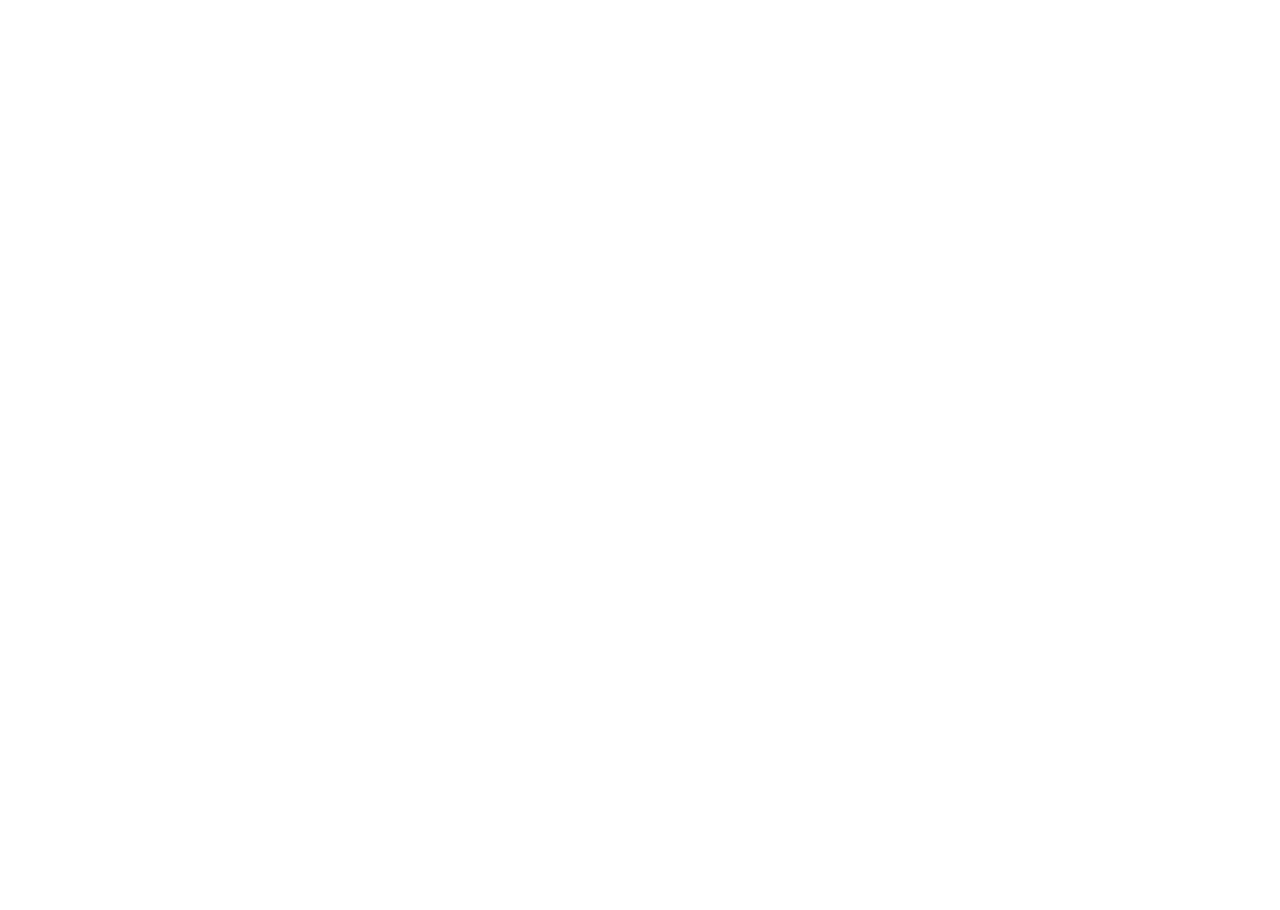
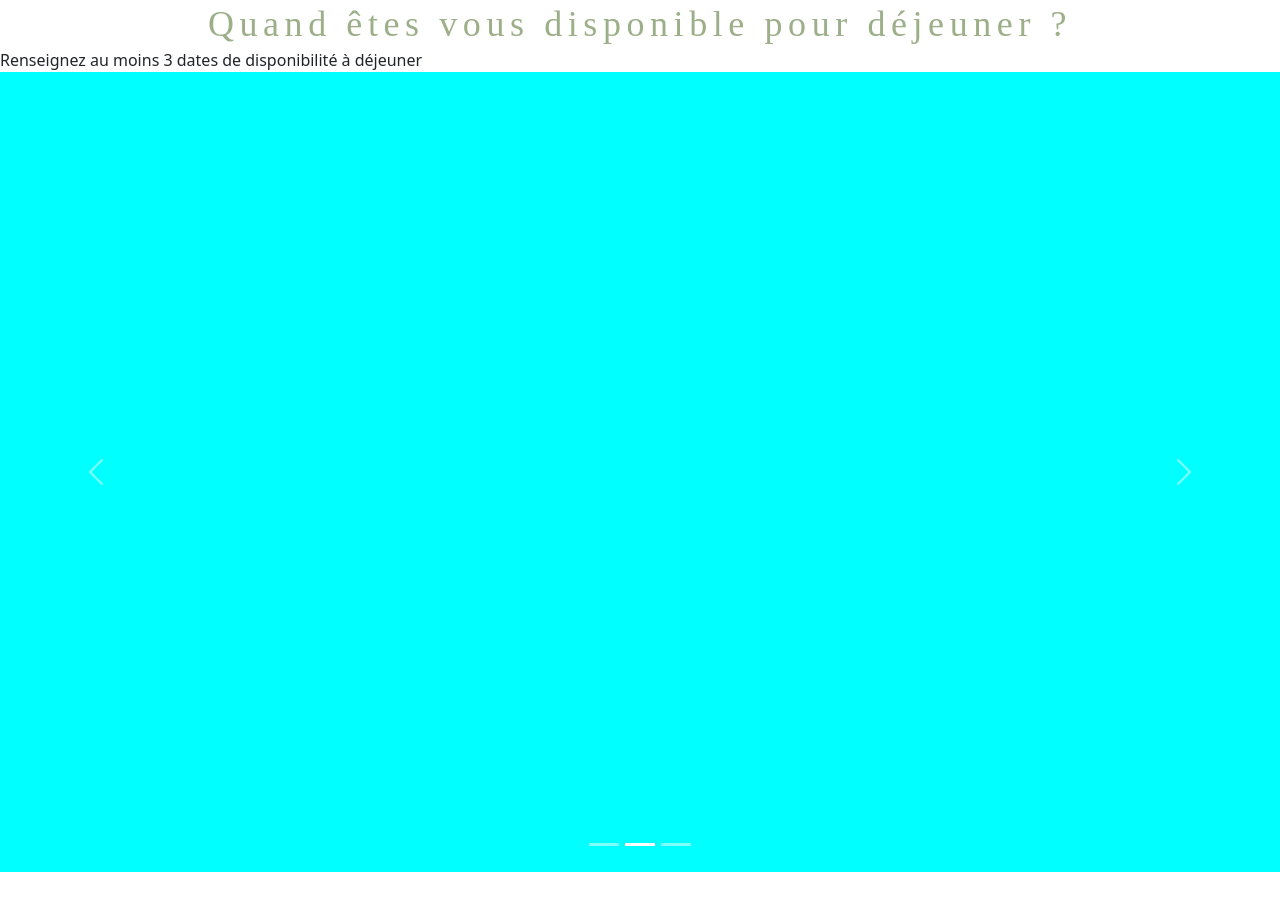
Before and after one commit to CyrklProject/front, a React (Create React App) app: page /Availability in a window 1280 px wide. Before the commit this address had no page. Shown: the top 910 px of the page. Before the commit the page ends 800 px from the top, so only its background shows below. Built offline with nearby package versions, Linux system fonts and the light colour scheme.

Commit message:
add all mvp of availability page

```diff
--- a/public/index.html
+++ b/public/index.html
@@ -10,6 +10,7 @@
       content="Web site created using create-react-app"
     />
     <link rel="apple-touch-icon" href="%PUBLIC_URL%/logo192.png" />
+    <link href="https://cdn.jsdelivr.net/npm/bootstrap@5.1.3/dist/css/bootstrap.min.css" rel="stylesheet" integrity="sha384-1BmE4kWBq78iYhFldvKuhfTAU6auU8tT94WrHftjDbrCEXSU1oBoqyl2QvZ6jIW3" crossorigin="anonymous">
     <!--
       manifest.json provides metadata used when your web app is installed on a
       user's mobile device or desktop. See https://developers.google.com/web/fundamentals/web-app-manifest/
--- /dev/null
+++ b/src/Pages/Availability.js
@@ -0,0 +1,13 @@
+import { AvailabilityTitle, AvailabilityContainer } from './Availability.style';
+import ControlledCarousel from '../components/Carousel';
+import 'bootstrap/dist/css/bootstrap.min.css';
+
+export default function Availability() {
+  return (
+    <AvailabilityContainer>
+      <AvailabilityTitle>Quand êtes vous disponible pour déjeuner ?</AvailabilityTitle>
+      Renseignez au moins 3 dates de disponibilité à déjeuner
+      <ControlledCarousel />
+    </AvailabilityContainer>
+  );
+}
--- /dev/null
+++ b/src/Pages/Availability.style.js
@@ -0,0 +1,24 @@
+import styled from 'styled-components';
+
+export const AvailabilityContainer = styled.div`
+  display: flex;
+  flex-direction: column;
+  height: 1000px;
+  width: 100%;
+`;
+
+export const AvailabilityTitle = styled.div`
+  display: flex;
+  flex-direction: column;
+  font-family: 'Playfair Display';
+  font-style: normal;
+  font-weight: 500;
+  font-size: 36px;
+  line-height: 48px;
+  display: flex;
+  align-items: center;
+  text-align: center;
+  letter-spacing: 0.155em;
+
+  color: #9caf88;
+`;
--- /dev/null
+++ b/src/Pages/Calendar.js
@@ -0,0 +1,12 @@
+import { useState } from 'react';
+import 'react-datepicker/dist/react-datepicker.css';
+
+import DatePicker from 'react-datepicker';
+import 'react-datepicker/dist/react-datepicker.css';
+
+export default function DatePickerS() {
+  const [date, setDate] = useState(new Date());
+  const handleChange = (date) => setDate(date);
+
+  return <DatePicker selected={date} onChange={handleChange} />;
+}
--- a/src/Pages/Welcome.js
+++ b/src/Pages/Welcome.js
@@ -2,6 +2,7 @@
 import './welcome.css';
 import Button from '../components/Button/Button';
 import Banner from '../components/Banner/Banner';
+import DatePickerS from '../Pages/Calendar';
 
 export default function Welcome() {
   return (
@@ -21,6 +22,7 @@
               more-or-less normal distribution of letters, as opposed to using &apos;Content here,
               content here&apos;, making it look like readable English.
             </p>
+            <DatePickerS />
           </div>
           <div className="content-right">
             <p className="content-para-right">
--- /dev/null
+++ b/src/components/Carousel.css
@@ -0,0 +1,22 @@
+.carousel--container{
+    background-color: aqua;
+    display: flex;
+    justify-content: center;
+    height: 80%;
+}
+
+.carousel--item{
+    display: flex;
+    justify-content: center;
+    background-color: bisque;
+    height: 80%;
+}
+
+.carousel--caption{
+    display: flex;
+    justify-content: center;
+    height: 400;
+    background-color: pink;
+    height: 80%;
+    color:black;
+}
--- /dev/null
+++ b/src/components/Carousel.js
@@ -0,0 +1,30 @@
+import Carousel from 'react-bootstrap/Carousel';
+import 'bootstrap/dist/css/bootstrap.min.css';
+import DatePickerS from '../Pages/Calendar';
+import './Carousel.css';
+
+export default function ControlledCarousel() {
+  return (
+    <Carousel className="carousel--container">
+      <Carousel.Item className="carousel--item">
+        <Carousel.Caption className="carousel--caption">
+          <DatePickerS />
+        </Carousel.Caption>
+      </Carousel.Item>
+
+      <Carousel.Item>
+        <Carousel.Caption>
+          <DatePickerS />
+          <p>2eme</p>
+        </Carousel.Caption>
+      </Carousel.Item>
+
+      <Carousel.Item>
+        <Carousel.Caption>
+          <DatePickerS />
+          <p>3eme</p>
+        </Carousel.Caption>
+      </Carousel.Item>
+    </Carousel>
+  );
+}
--- a/src/index.js
+++ b/src/index.js
@@ -7,6 +7,7 @@
 import { Routes, Route } from 'react-router-dom';
 import Registration from './Pages/Registration';
 import Welcome from './Pages/Welcome';
+import Availability from './Pages/Availability';
 
 const root = ReactDOM.createRoot(document.getElementById('root'));
 root.render(
@@ -15,6 +16,7 @@
       <Route path="/" element={<App />} />
       <Route path="/Welcome" element={<Welcome />} />
       <Route path="/Registration" element={<Registration />} />
+      <Route path="/Availability" element={<Availability />} />
     </Routes>
   </Router>
 );
```
Also changed, not shown: package.json (+14 -10 lines), src/Pages/CalendarDate.css (added), 1 other file (tests, documents, lock files or other folders).
